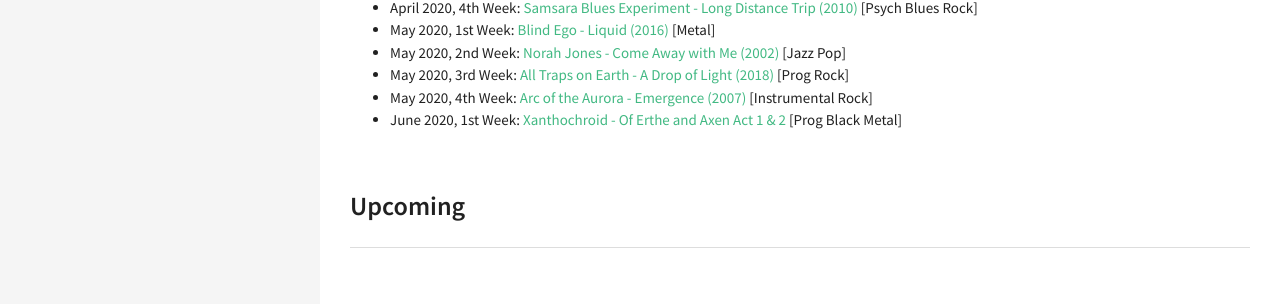
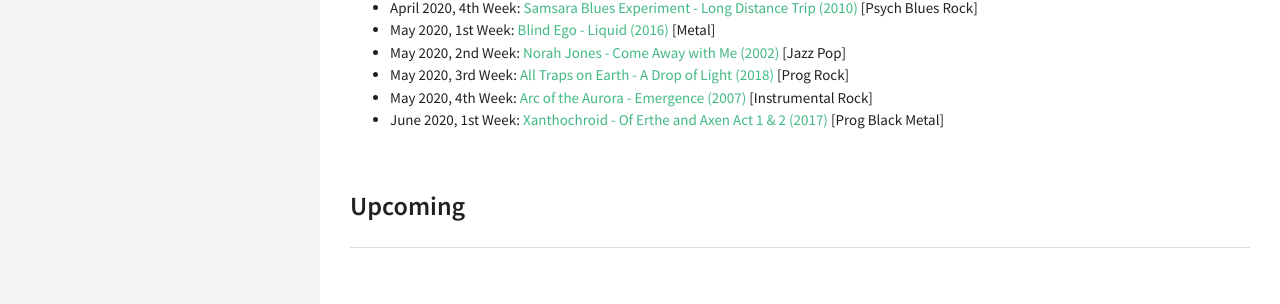
Before and after one commit to skrish13/skrish13.github.io, a Jekyll site: the page built from music/2017-10-14-aotw.md, in a window 1280 px wide. Shown: the part 2495-2799 px from the top of the page. Built offline with Jekyll 4.4.1, drawn with Linux system fonts in a browser that asks for light colours; comment, search, counter and statistics services are not loaded.

Commit message:
Update 2017-10-14-aotw.md

```diff
--- a/music/2017-10-14-aotw.md
+++ b/music/2017-10-14-aotw.md
@@ -100,7 +100,7 @@ In upcoming months, mostly works from these artists will be here. Please tell me
 - May 2020, 2nd Week: [Norah Jones - Come Away with Me (2002)](https://music.youtube.com/playlist?list=OLAK5uy_mvBC9UtG8Uim6RfcOEWo5r671MbSL7Xe4) [Jazz Pop]
 - May 2020, 3rd Week: [All Traps on Earth - A Drop of Light (2018)](https://music.youtube.com/playlist?list=OLAK5uy_lNYdZV5QxYRug1cGkwWa53WTB1Lqc9G5Y) [Prog Rock]
 - May 2020, 4th Week: [Arc of the Aurora - Emergence (2007)](https://music.youtube.com/playlist?list=OLAK5uy_kM2PfHc1C9Eo1HtfZ5gJm08TrYqgso-Os) [Instrumental Rock]
-- June 2020, 1st Week: [Xanthochroid - Of Erthe and Axen Act 1 & 2](https://music.youtube.com/channel/UCqzd0IGbkR6fRyRVwbCzFhA) [Prog Black Metal]
+- June 2020, 1st Week: [Xanthochroid - Of Erthe and Axen Act 1 & 2 (2017)](https://music.youtube.com/channel/UCqzd0IGbkR6fRyRVwbCzFhA) [Prog Black Metal]
 
 ## Upcoming
 
```
